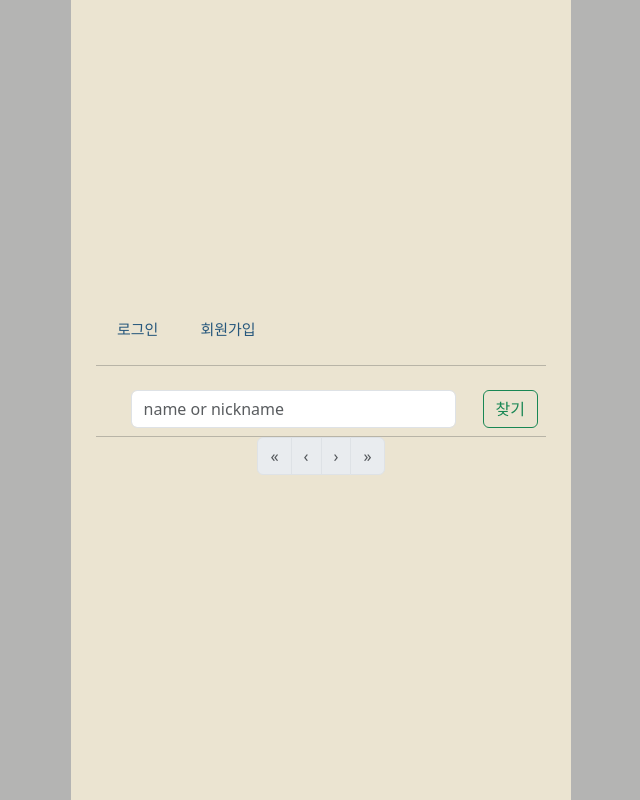
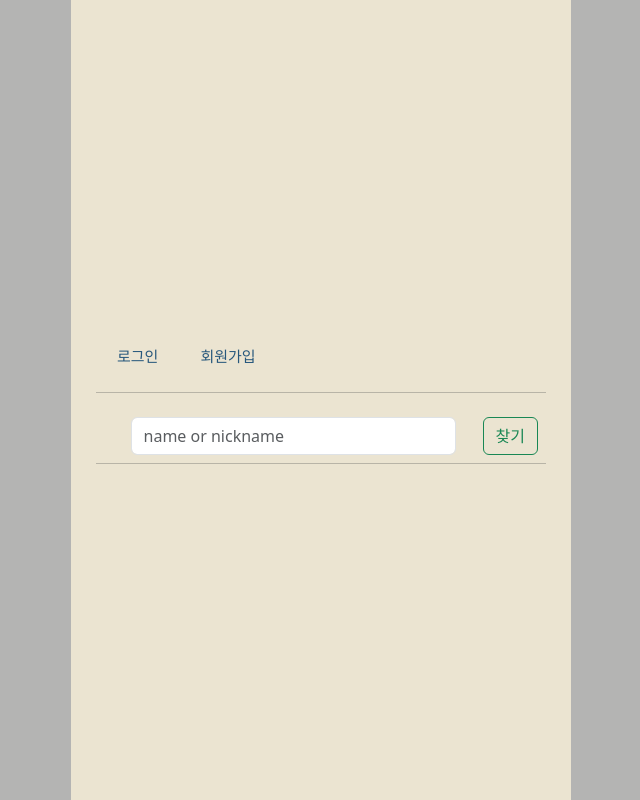
Before and after one commit to jeonDev/talk-system, a Vue app in the folder talk-front/: page /friend/search in a window 1280 px wide. Shown: the whole page, without its empty margins (319-959 px from the left). Built offline with nearby package versions, Linux system fonts and the light colour scheme.

Commit message:
Pagination Display Check

```diff
--- a/talk-front/src/components/room/SearchFriend.vue
+++ b/talk-front/src/components/room/SearchFriend.vue
@@ -43,7 +43,7 @@
       </div>
     </div>
 
-    <div>
+    <div v-if="page.totalPage > 0">
       <b-pagination
           v-model="page.currentPage"
           align="center"
```
